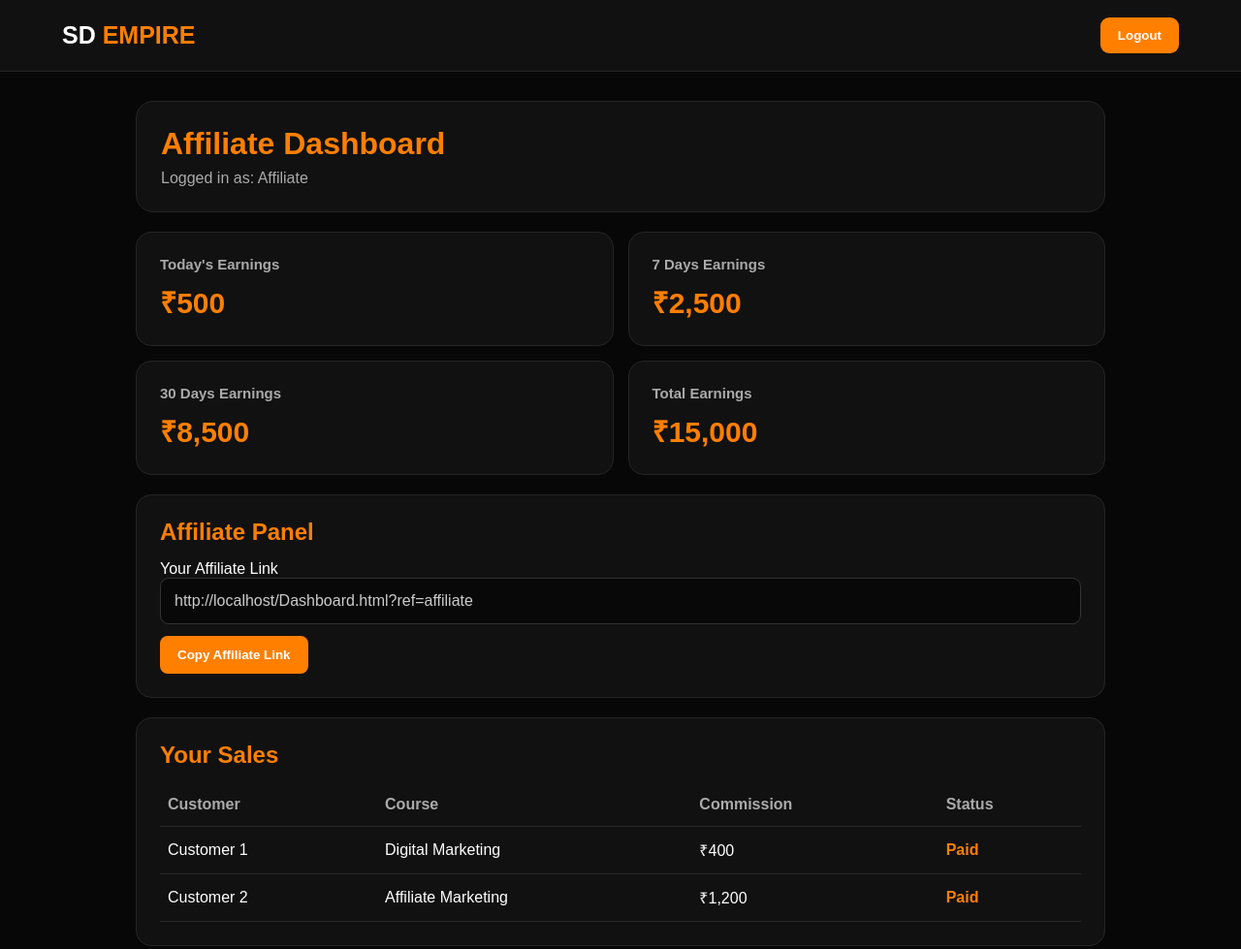
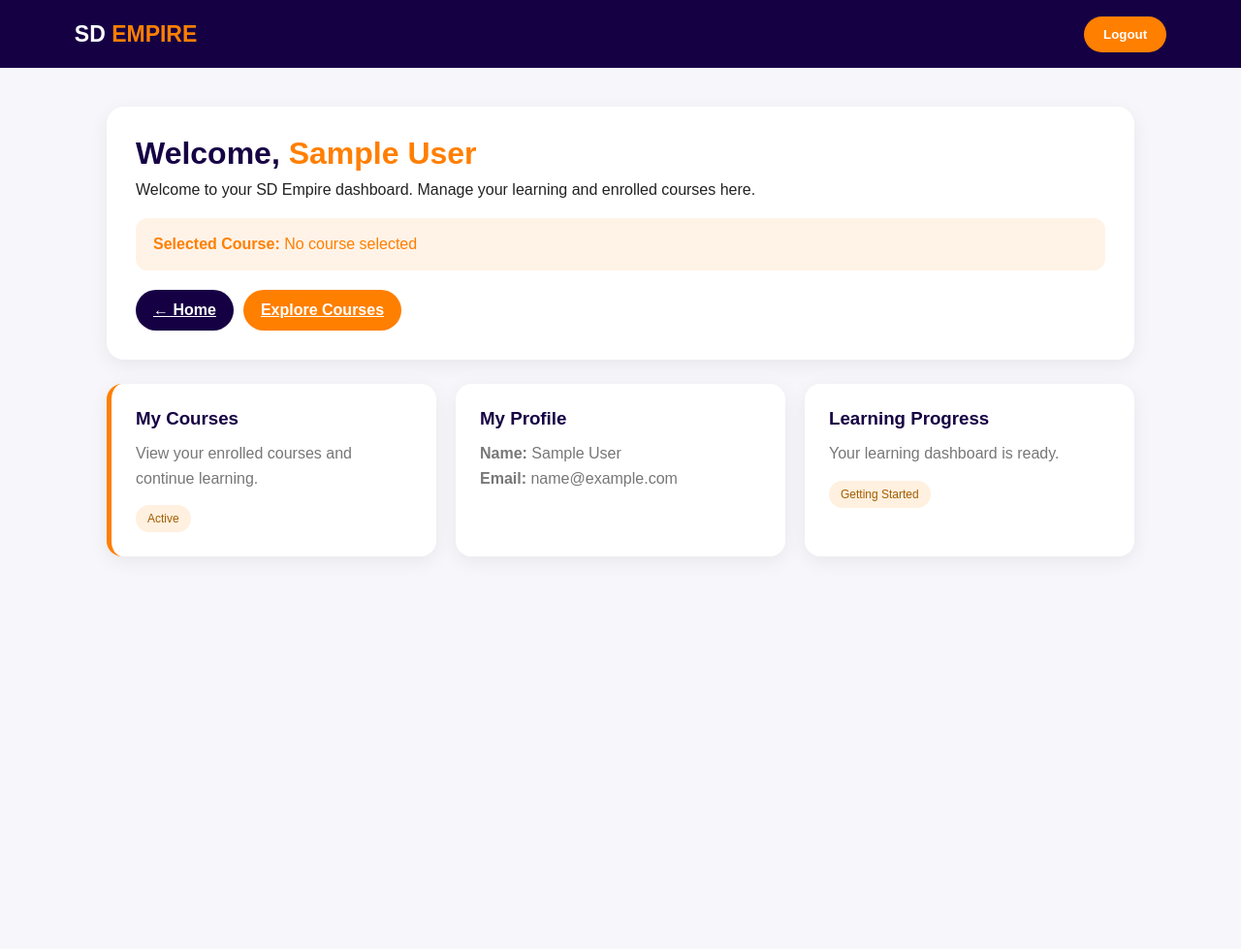
Before and after one commit to sdempire011/SD-Empire, a plain HTML site: page Dashboard.html in a window 1280 px wide. Shown: the whole page at 97% size. After the commit the page ends 800 px from the top, so only its background shows below. Drawn offline with Linux system fonts and the light colour scheme; sample sign-in values are in the browser's storage.

Commit message:
Update Dashboard.html with styling and structure changes
Refactor HTML and CSS for improved styling and layout.

```diff
--- a/Dashboard.html
+++ b/Dashboard.html
@@ -2,174 +2,119 @@
 <html lang="en">
 <head>
 <meta charset="UTF-8">
-<meta name="viewport" content="width=device-width, initial-scale=1.0">
-
-<title>SD Empire - Affiliate Dashboard</title>
+<meta name="viewport" content="width=device-width,initial-scale=1.0">
+<title>SD Empire | Dashboard</title>
 
 <style>
-*{
-    box-sizing:border-box;
-    margin:0;
-    padding:0;
-    font-family:Arial,Helvetica,sans-serif;
+:root{
+ --orange:#FF7F00;
+ --dark:#160044;
+ --light:#f7f6fb;
 }
-
+*{box-sizing:border-box;margin:0;padding:0}
 body{
-    background:#070707;
-    color:#fff;
+ font-family:Arial,sans-serif;
+ background:var(--light);
+ color:#222;
 }
-
-/* HEADER */
 header{
-    background:#111;
-    border-bottom:1px solid #252525;
-    padding:18px 5%;
+ height:70px;
+ background:var(--dark);
+ color:white;
  display:flex;
+ align-items:center;
  justify-content:space-between;
-    align-items:center;
+ padding:0 6%;
 }
-
 .logo{
-    font-size:25px;
+ font-size:23px;
  font-weight:900;
 }
-
-.orange{
-    color:#ff7f00;
-}
-
+.logo span{color:var(--orange)}
 .logout{
-    background:#ff7f00;
-    color:#fff;
+ background:var(--orange);
+ color:white;
  border:0;
-    padding:11px 18px;
-    border-radius:9px;
+ padding:11px 20px;
+ border-radius:25px;
  font-weight:bold;
  cursor:pointer;
 }
-
-/* MAIN */
 .container{
-    width:92%;
-    max-width:1000px;
-    margin:30px auto;
+ max-width:1100px;
+ margin:auto;
+ padding:40px 20px;
 }
-
-/* WELCOME */
 .welcome{
-    background:#111;
-    border:1px solid #252525;
+ background:white;
+ padding:30px;
  border-radius:18px;
+ box-shadow:0 5px 20px #0001;
+ margin-bottom:25px;
+}
+.welcome h1{
+ color:var(--dark);
+ margin-bottom:10px;
+}
+.welcome span{color:var(--orange)}
+.grid{
+ display:grid;
+ grid-template-columns:repeat(3,1fr);
+ gap:20px;
+}
+.card{
+ background:white;
+ border-radius:16px;
  padding:25px;
-    margin-bottom:20px;
+ box-shadow:0 5px 20px #0001;
 }
-
-.welcome h1{
-    color:#ff7f00;
-    margin-bottom:8px;
+.card h3{
+ color:var(--dark);
+ margin-bottom:12px;
 }
-
-.email{
-    color:#aaa;
+.card p{
+ color:#777;
+ line-height:1.6;
 }
-
-/* EARNINGS */
-.earnings{
-    display:grid;
-    grid-template-columns:repeat(2,1fr);
-    gap:15px;
+.course{
+ border-left:5px solid var(--orange);
 }
-
-.card{
-    background:#111;
-    border:1px solid #252525;
-    border-radius:16px;
-    padding:24px;
+.status{
+ display:inline-block;
+ background:#fff0df;
+ color:#a25e00;
+ padding:7px 12px;
+ border-radius:20px;
+ font-size:12px;
+ margin-top:15px;
 }
-
-.card h3{
-    color:#aaa;
-    font-size:15px;
+.selected{
+ margin-top:20px;
+ background:#fff3e7;
+ padding:18px;
+ border-radius:12px;
 }
-
-.amount{
-    color:#ff7f00;
-    font-size:30px;
-    font-weight:900;
-    margin-top:10px;
-}
-
-/* AFFILIATE */
-.affiliate{
+.selected strong{color:var(--orange)}
+.actions{
+ display:flex;
+ gap:10px;
+ flex-wrap:wrap;
  margin-top:20px;
 }
-
-.affiliate h2{
-    color:#ff7f00;
-    margin-bottom:15px;
+.action{
+ background:var(--orange);
+ color:#fff;
+ padding:12px 18px;
+ border-radius:25px;
+ font-weight:bold;
+ display:inline-block;
 }
-
-.referral{
-    background:#080808;
-    border:1px solid #333;
-    padding:14px;
-    border-radius:9px;
-    word-break:break-all;
-    color:#ccc;
-}
-
-.copy{
-    margin-top:12px;
-    background:#ff7f00;
-    color:#fff;
-    border:0;
-    padding:12px 18px;
-    border-radius:8px;
-    font-weight:bold;
-    cursor:pointer;
-}
-
-/* SALES */
-.sales{
-    margin-top:20px;
-}
-
-.sales h2{
-    color:#ff7f00;
-    margin-bottom:15px;
-}
-
-table{
-    width:100%;
-    border-collapse:collapse;
-}
-
-th,td{
-    padding:13px 8px;
-    border-bottom:1px solid #292929;
-    text-align:left;
-}
-
-th{
-    color:#aaa;
-}
-
-.paid{
-    color:#ff7f00;
-    font-weight:bold;
-}
-
-/* MOBILE */
-@media(max-width:600px){
-
-    .earnings{
-        grid-template-columns:1fr;
-    }
-
-    th,td{
-        font-size:13px;
-    }
-
+.action.dark{background:var(--dark)}
+@media(max-width:700px){
+ .grid{grid-template-columns:1fr}
+ header{padding:0 5%}
+ .logo{font-size:20px}
+ .logout{padding:9px 15px}
 }
 </style>
 </head>
@@ -178,193 +123,85 @@ th{
 
 <header>
 
-    <div class="logo">
-        SD <span class="orange">EMPIRE</span>
-    </div>
+<div class="logo">SD <span>EMPIRE</span></div>
 
-    <button class="logout" onclick="logout()">
-        Logout
-    </button>
+<button class="logout" onclick="logout()">Logout</button>
 
 </header>
 
-
-<div class="container">
-
-    <!-- WELCOME -->
+<main class="container">
 
 <div class="welcome">
 
-        <h1>
-            Affiliate Dashboard
-        </h1>
+<h1>Welcome, <span id="userName">Student</span></h1>
 
-        <p class="email">
-            Logged in as:
-            <span id="userEmail"></span>
+<p>
+Welcome to your SD Empire dashboard.
+Manage your learning and enrolled courses here.
 </p>
 
+<div class="selected">
+<strong>Selected Course:</strong>
+<span id="selectedCourse">No course selected</span>
 </div>
 
-
-    <!-- EARNINGS -->
-
-    <div class="earnings">
-
-        <div class="card">
-            <h3>Today's Earnings</h3>
-            <div class="amount">₹500</div>
-        </div>
-
-        <div class="card">
-            <h3>7 Days Earnings</h3>
-            <div class="amount">₹2,500</div>
-        </div>
-
-        <div class="card">
-            <h3>30 Days Earnings</h3>
-            <div class="amount">₹8,500</div>
-        </div>
-
-        <div class="card">
-            <h3>Total Earnings</h3>
-            <div class="amount">₹15,000</div>
+<div class="actions">
+<a href="index.html" class="action dark">← Home</a>
+<a href="index.html#courses" class="action">Explore Courses</a>
 </div>
 
 </div>
 
+<div class="grid">
 
-    <!-- AFFILIATE LINK -->
-
-    <div class="card affiliate">
-
-        <h2>
-            Affiliate Panel
-        </h2>
-
-        <p>
-            Your Affiliate Link
-        </p>
-
-        <div
-            class="referral"
-            id="affiliateLink">
+<div class="card course">
+<h3>My Courses</h3>
+<p>View your enrolled courses and continue learning.</p>
+<span class="status">Active</span>
 </div>
 
-        <button
-            class="copy"
-            onclick="copyLink()">
-            Copy Affiliate Link
-        </button>
-
+<div class="card">
+<h3>My Profile</h3>
+<p><strong>Name:</strong> <span id="profileName"></span></p>
+<p><strong>Email:</strong> <span id="profileEmail"></span></p>
 </div>
 
-
-    <!-- SALES -->
-
-    <div class="card sales">
-
-        <h2>
-            Your Sales
-        </h2>
-
-        <table>
-
-            <tr>
-                <th>Customer</th>
-                <th>Course</th>
-                <th>Commission</th>
-                <th>Status</th>
-            </tr>
-
-            <tr>
-                <td>Customer 1</td>
-                <td>Digital Marketing</td>
-                <td>₹400</td>
-                <td class="paid">Paid</td>
-            </tr>
-
-            <tr>
-                <td>Customer 2</td>
-                <td>Affiliate Marketing</td>
-                <td>₹1,200</td>
-                <td class="paid">Paid</td>
-            </tr>
-
-        </table>
-
+<div class="card">
+<h3>Learning Progress</h3>
+<p>Your learning dashboard is ready.</p>
+<span class="status">Getting Started</span>
 </div>
 
 </div>
 
+</main>
 
 <script>
 
-/* LOGIN CHECK */
+const loggedIn=localStorage.getItem("sdEmpireLoggedIn");
+const saved=localStorage.getItem("sdEmpireUser");
 
-const loggedIn =
-localStorage.getItem("sdEmpireLoggedIn");
-
-if(loggedIn !== "true"){
-
-    window.location.href = "login.html";
-
+if(!loggedIn || !saved){
+ location.href="login.html";
 }
 
+const user=JSON.parse(saved);
 
-/* SHOW EMAIL */
+document.getElementById("userName").innerText=user.name;
+document.getElementById("profileName").innerText=user.name;
+document.getElementById("profileEmail").innerText=user.email;
 
-const email =
-localStorage.getItem("sdEmpireEmail");
+const course=localStorage.getItem("selectedCourse");
 
-document.getElementById("userEmail").innerText =
-email || "Affiliate";
-
-
-/* CREATE AFFILIATE LINK */
-
-const affiliateLink =
-window.location.origin +
-window.location.pathname.replace(
-    "dashboard.html",
-    ""
-) +
-"?ref=" +
-encodeURIComponent(
-    email || "affiliate"
-);
-
-document.getElementById("affiliateLink").innerText =
-affiliateLink;
-
-
-/* COPY LINK */
-
-function copyLink(){
-
-    navigator.clipboard.writeText(
-        affiliateLink
-    );
-
-    alert("Affiliate link copied!");
-
+if(course){
+ document.getElementById("selectedCourse").innerText=course;
 }
-
-
-/* LOGOUT */
 
 function logout(){
 
-    localStorage.removeItem(
-        "sdEmpireLoggedIn"
-    );
+ localStorage.removeItem("sdEmpireLoggedIn");
 
-    localStorage.removeItem(
-        "sdEmpireEmail"
-    );
-
-    window.location.href =
-        "index.html";
+ location.href="index.html";
 
 }
 
```
Lines whose indentation alone changed are shown as unchanged.
